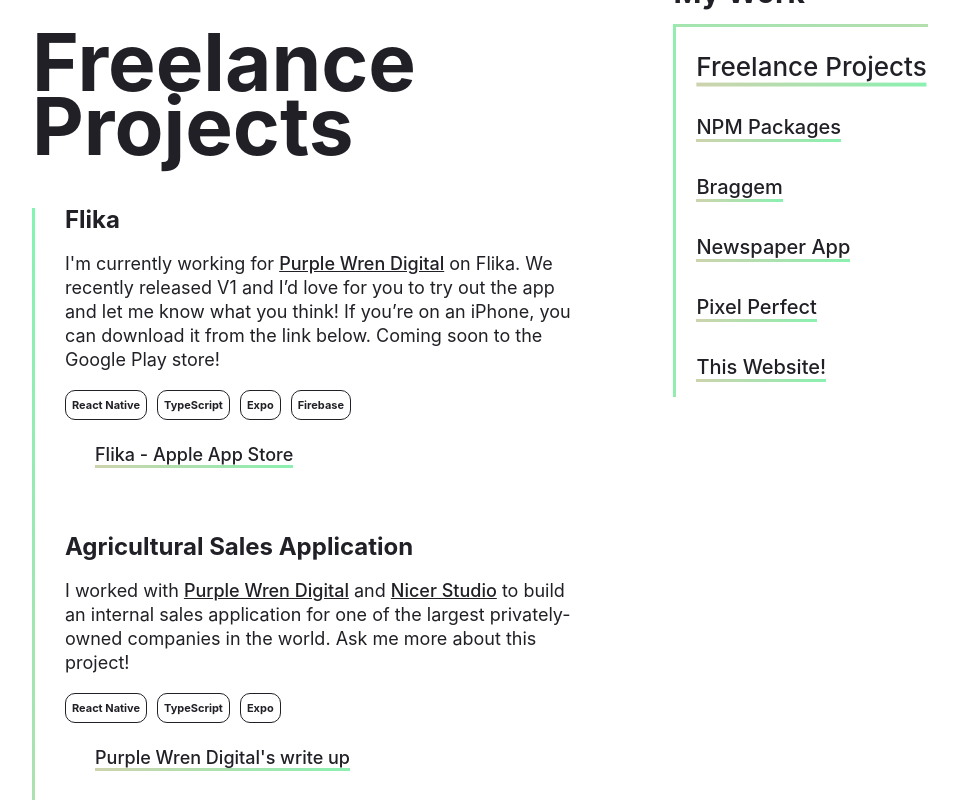
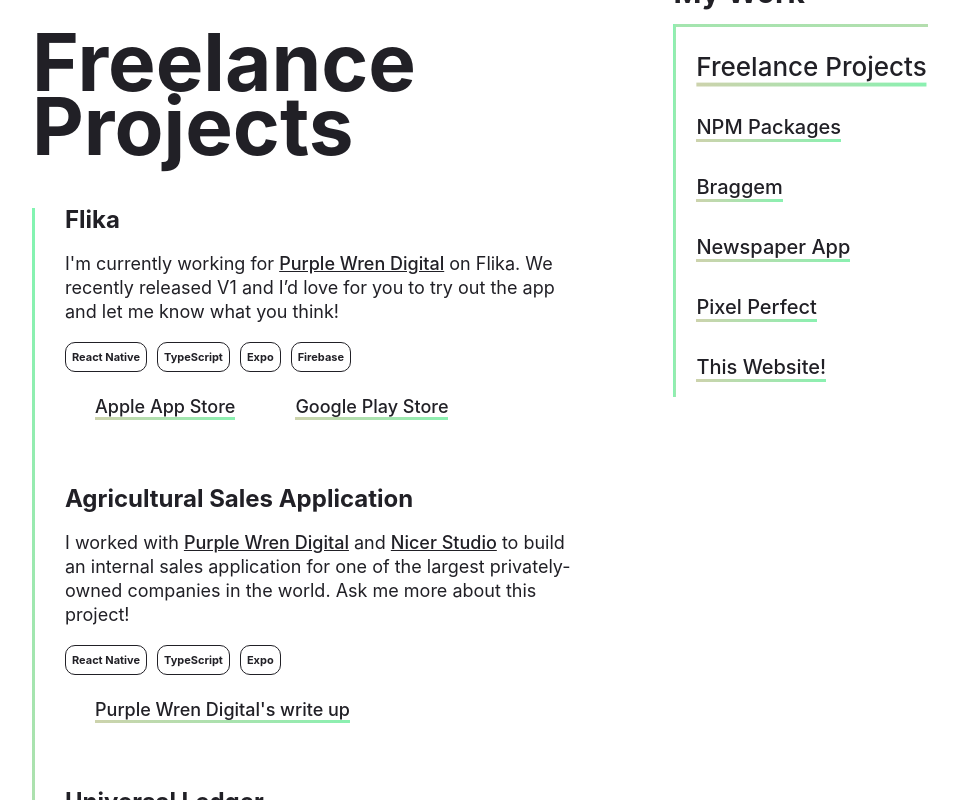
Before and after one commit to alecdhansen/portfolio-site, a React (Vite) app: page / in a window 1280 px wide. Both pictures are taken after a click on the link "Freelance Projects". Shown: the part 300-1100 px from the top of the page, without its empty margins (160-1119 px from the left). Built offline with nearby package versions, Linux system fonts and the light colour scheme.

Commit message:
add google play link for flika

```diff
--- a/src/components/Portfolio/FreelanceProjects/index.tsx
+++ b/src/components/Portfolio/FreelanceProjects/index.tsx
@@ -55,8 +55,7 @@
             <CompanyTag href="https://purplewrendigital.com/" target="_blank">
               Purple Wren Digital
             </CompanyTag>{" "}
-            on Flika. We recently released V1 and I’d love for you to try out the app and let me know what you think! If you’re on an iPhone, you can download it from the link below.
-            Coming soon to the Google Play store!
+            on Flika. We recently released V1 and I’d love for you to try out the app and let me know what you think!
           </BlurbContainer>
           <TechnologiesContainer>
             {flikaTech.map((tech: string, i: number) => (
@@ -79,7 +78,25 @@
         ${c1}
       ) 1 10%;`}
               >
-                Flika - Apple App Store
+                Apple App Store
+              </Link>
+            </Underline>
+            <Underline>
+              <Link
+                href="https://play.google.com/store/apps/details?id=com.spencerwilkinson.flikah&pli=1"
+                target="_blank"
+                borderImage={`linear-gradient(
+        to left,
+        ${c1},
+        ${c2}
+      ) 1 10%;`}
+                hover={`linear-gradient(
+        to left,
+        ${c2},
+        ${c1}
+      ) 1 10%;`}
+              >
+                Google Play Store
               </Link>
             </Underline>
           </LinksContainer>
```
